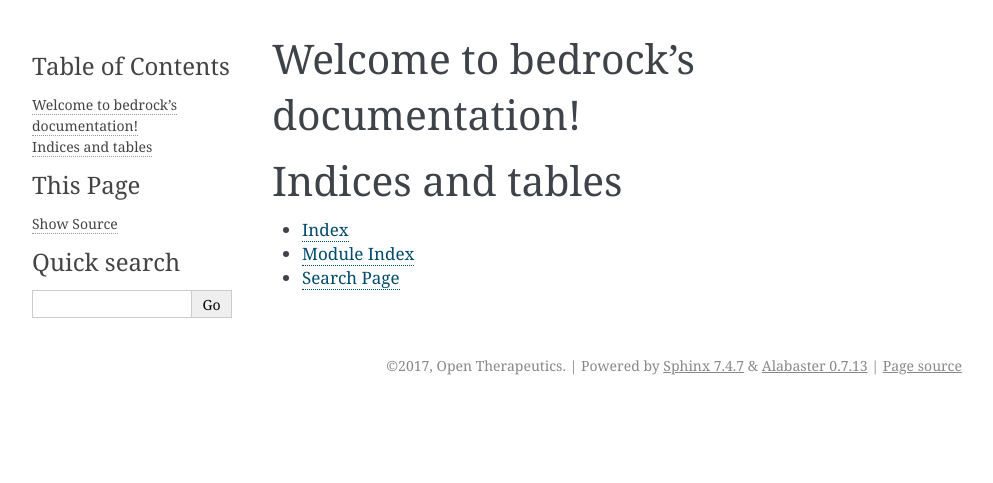
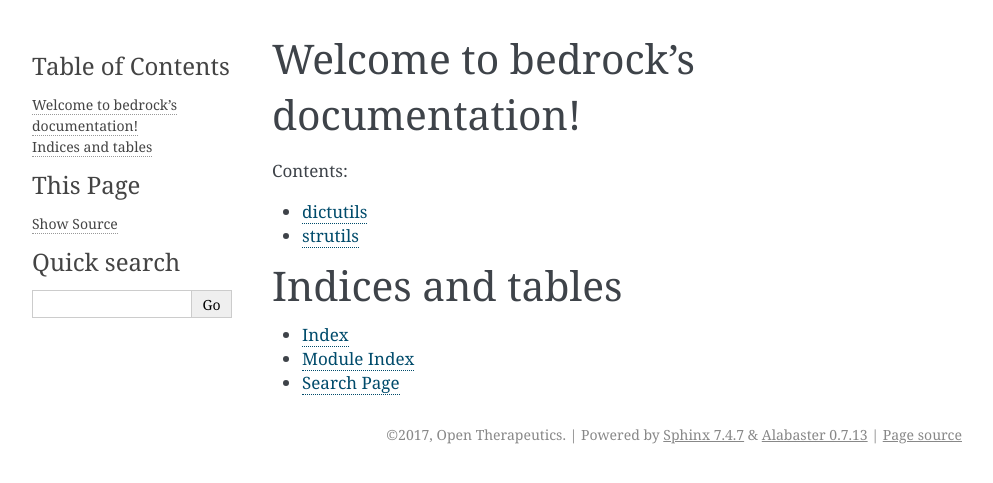
Before and after one commit to OpenTherapeutics/bedrock, a Sphinx documentation site: the page built from docs/source/index.rst, in a window 1280 px wide. Shown: the top 483 px of the page, without its empty margins (148-1141 px from the left). Built offline with Sphinx 7.4.7, drawn with Linux system fonts in a browser that asks for light colours.

Commit message:
quick rounding out of docs

```diff
--- /dev/null
+++ b/docs/source/dictutils.rst
@@ -0,0 +1,6 @@
+=========
+dictutils
+=========
+
+.. automodule:: bedrock.dictutils
+   :members:
--- a/docs/source/index.rst
+++ b/docs/source/index.rst
@@ -10,6 +10,8 @@ Welcome to bedrock's documentation!
    :maxdepth: 2
    :caption: Contents:
 
+   dictutils
+   strutils
 
 
 Indices and tables
--- /dev/null
+++ b/docs/source/strutils.rst
@@ -0,0 +1,6 @@
+========
+strutils
+========
+
+.. automodule:: bedrock.strutils
+   :members:
```
